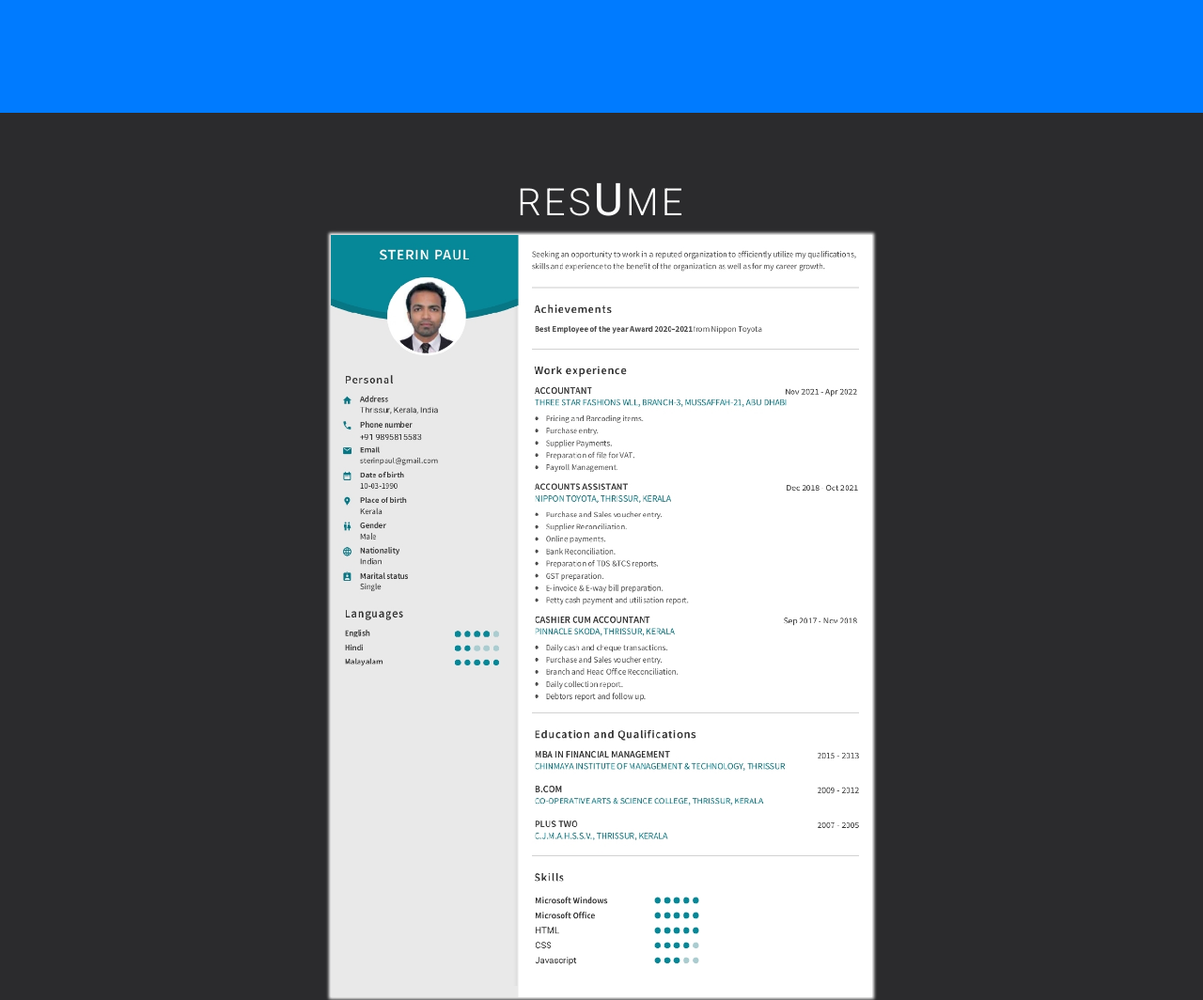
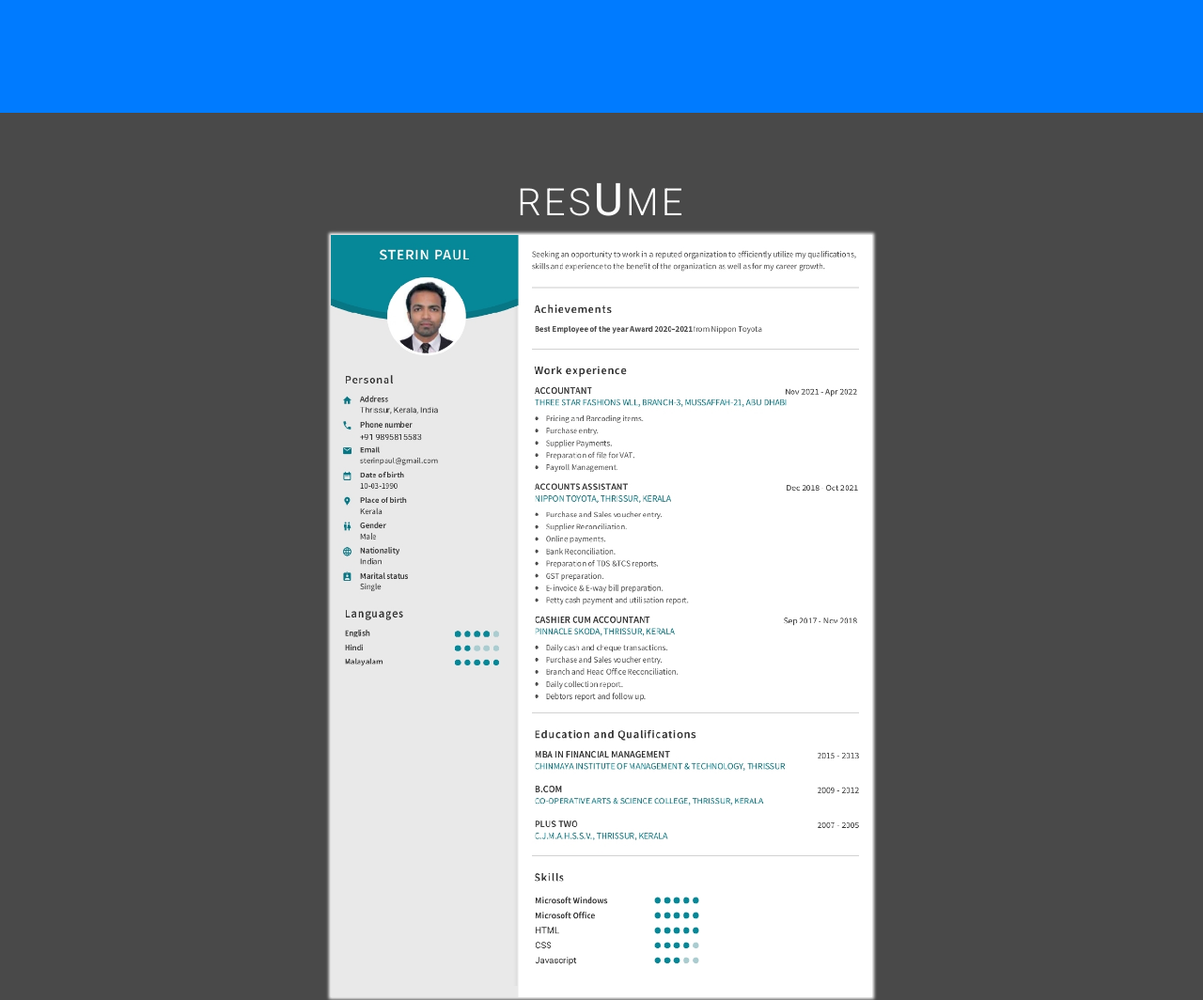
Before and after one commit to sterinpaul/portfolio, a plain HTML site: page index.html in a window 1280 px wide. Shown: the part 3080-4144 px from the top of the page at 94% size. Drawn offline with nearby package versions, Linux system fonts and the light colour scheme; a web font is replaced by a local one.

Commit message:
Update style.css

```diff
--- a/style.css
+++ b/style.css
@@ -277,7 +277,7 @@ body{
     width:100vw;
     min-height:100vh;
     height: max-content;
-    background-color: rgb(43, 43, 45);
+    background-color: rgb(73, 73, 73);
     display:flex;
     flex-direction: column;
 }
```
